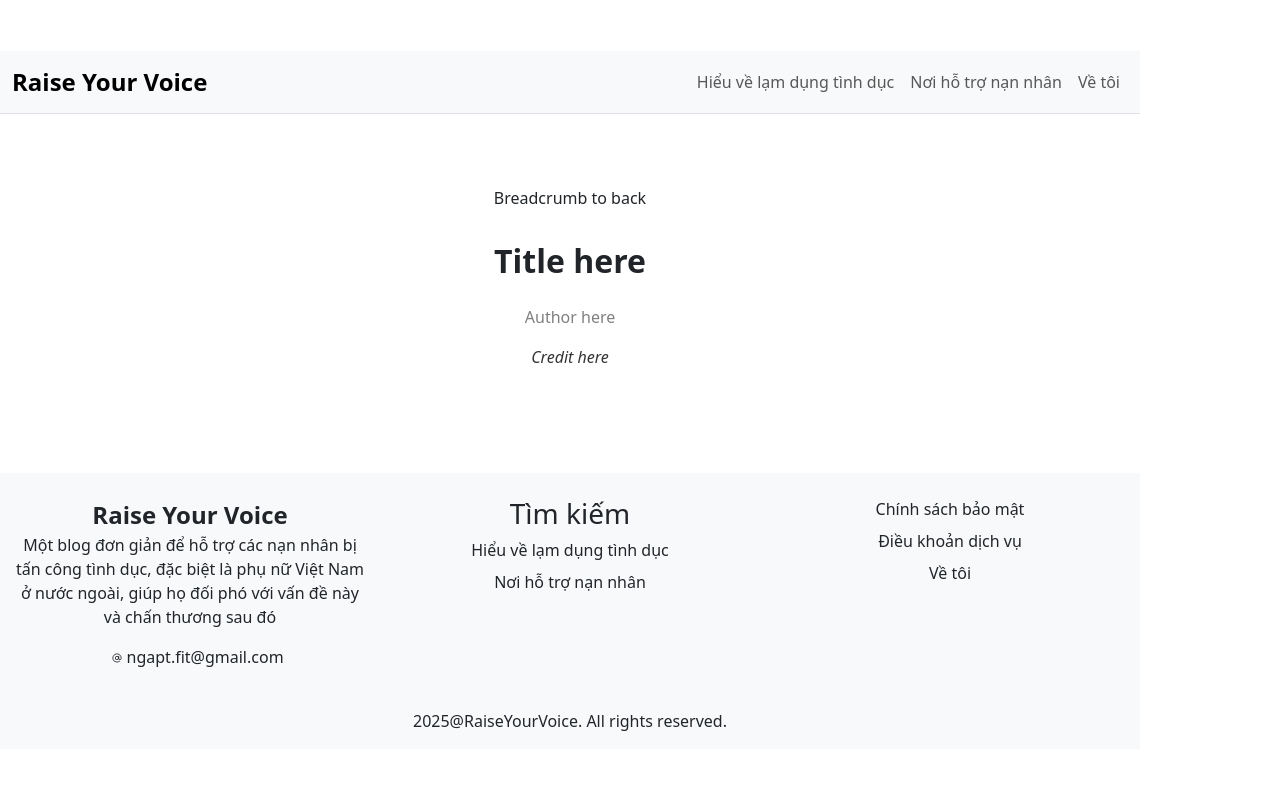
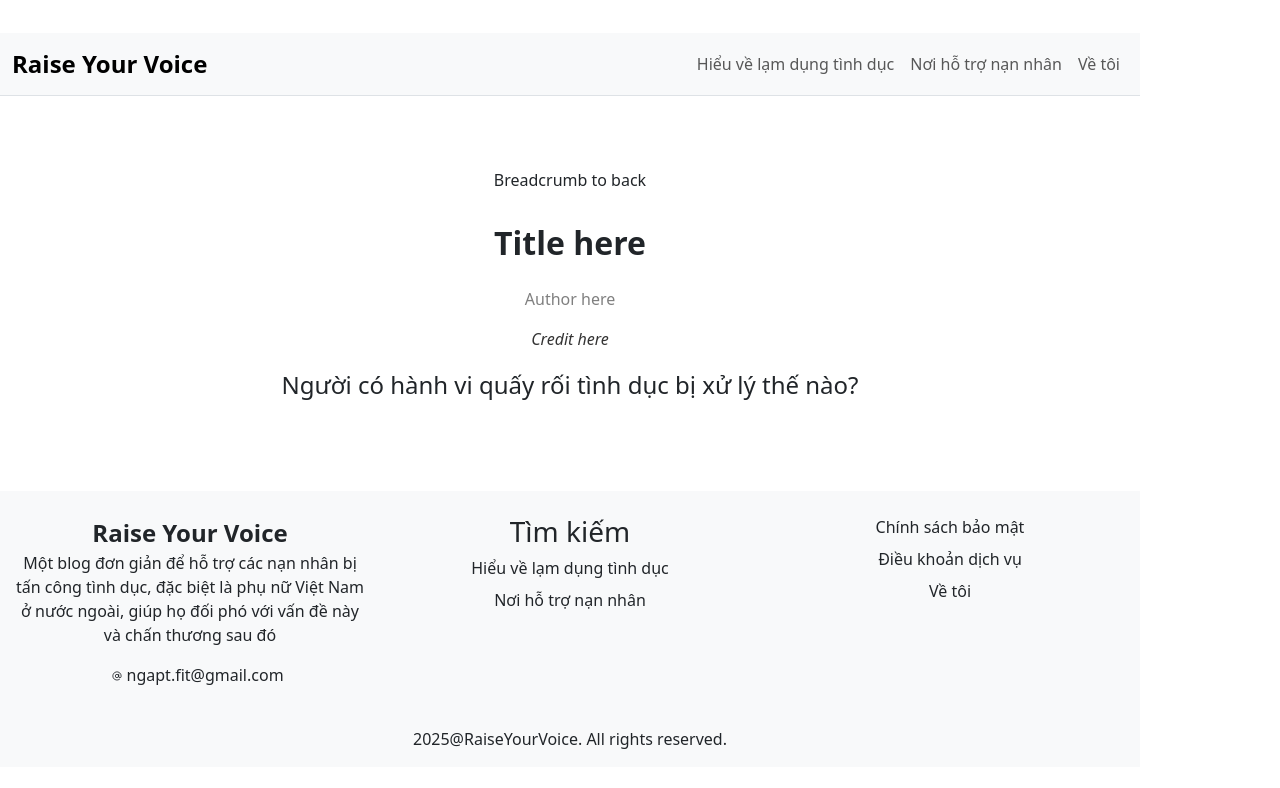
Before and after one commit to nga-pham/raise-your-voice, a React (Vite) app: page /detail/self-defense/2 in a window 1280 px wide. Shown: the top 788 px of the page. Built offline with nearby package versions, Linux system fonts and the light colour scheme.

Commit message:
send content of article in detail page

```diff
--- a/src/pages/Detail.tsx
+++ b/src/pages/Detail.tsx
@@ -3,13 +3,26 @@ import Footer from "../components/Footer";
 import { Container, Row } from "react-bootstrap";
 import { useParams } from 'react-router-dom';
 import vietnameseData from "../assets/vi.json"
+import typeData from "../assets/type-of-articles.json"
+import { useLocation } from 'react-router-dom';
 
 const Detail = () => {
 
     // get selected article from index
-    const { id } = useParams(); // 'id' matches the parameter name in the Route path: /key-facts/vi/{id}
-    const currentArticle = vietnameseData.collectionKeyFacts.find((item, index) => index === Number(id))   // id is index of article in collection
-
+    const { id } = useParams(); // 'id' matches the parameter name in the Route path: detail/key-facts/vi/{id}
+    // get type of articles
+    const location = useLocation();
+    const fullPath = location.pathname.split('/');
+    const category = fullPath[2];
+    let currentArticle
+    // id is index of article in collection
+    if (category === typeData[0]) {
+        currentArticle = vietnameseData.collectionKeyFacts.find((item, index) => index === Number(id))
+    } else if (category === typeData[1]) {
+        currentArticle = vietnameseData.collectionSelfDefense.find((item, index) => index === Number(id))
+    } else if (category === typeData[2]) {
+        currentArticle = vietnameseData.collectionYouAreNotAlone.find((item, index) => index === Number(id))
+    }
     // If article not found, show a simple message
     if (!currentArticle) {
         return (
@@ -38,7 +51,7 @@ const Detail = () => {
                         <h2 className="mb-4" style={{ fontWeight: 'bold' }}>Title here</h2>
                         <p style={{ color: 'rgba(0, 0, 0, 0.5)' }}>Author here</p>
                         <p style={{ color: 'rgba(1, 0, 0, 0.8)', fontStyle: 'italic' }}>Credit here</p>
-                        <p className="mb-4" style={{ fontSize: '1.5rem' }}></p>
+                        <p className="mb-4" style={{ fontSize: '1.5rem' }}>{currentArticle.title}</p>
                     </Row>
                 </Container>
             </section>
```
